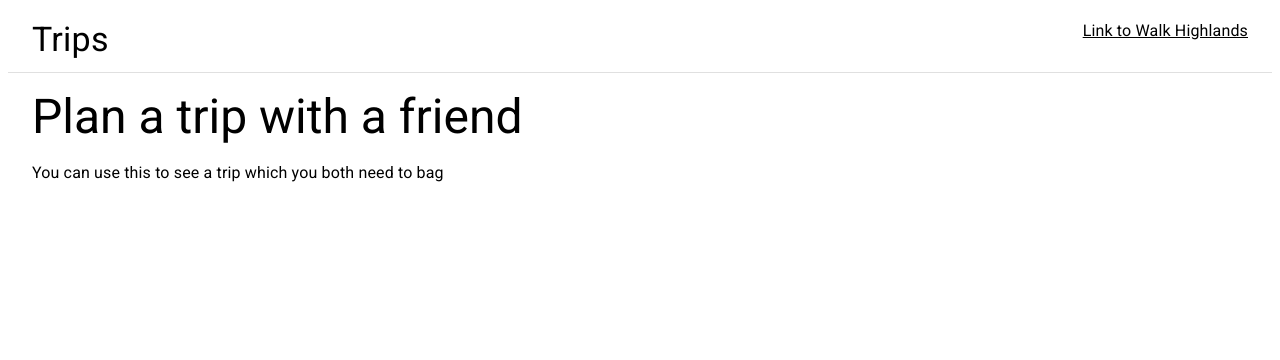
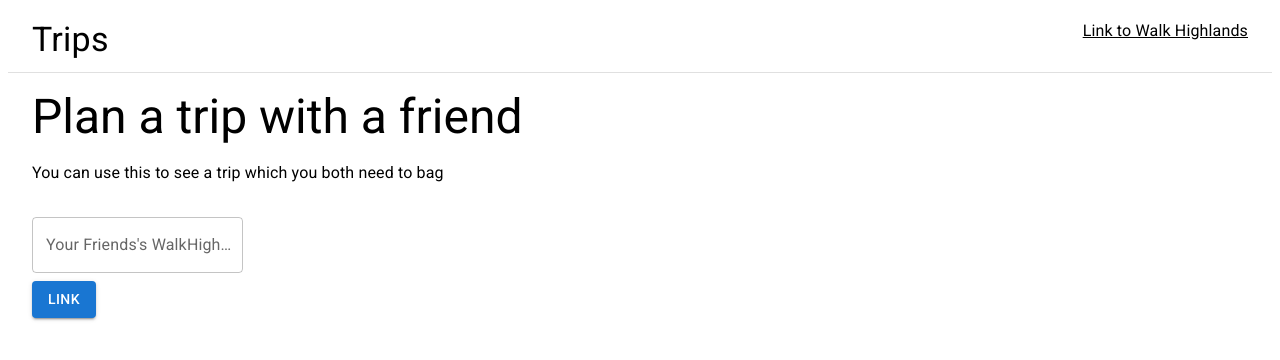
Before and after one commit to joejag/munros.joejag.com, a React (Create React App) app in the folder front/: page /plan in a window 1280 px wide. Shown: the top 360 px of the page. Built offline with nearby package versions, Linux system fonts and the light colour scheme; a web font is replaced by a local one.

Commit message:
wip: plan a trip

```diff
--- a/front/src/App.tsx
+++ b/front/src/App.tsx
@@ -38,7 +38,7 @@ export const AllMunros = () => {
         <Typography sx={{ marginTop: '1em', marginBottom: '1.6em' }}>
           It is highly recommend to <Link href="/walkhighlands">link</Link> your
           Walk Highlands munro map so you can see what Munros you've already
-          summited.
+          bagged.
         </Typography>
         <AreasMap trips={MUNROS} />
         <Grid container spacing={4}>
--- a/front/src/biz/fetchData.tsx
+++ b/front/src/biz/fetchData.tsx
@@ -1,15 +1,13 @@
 const PRODUCTION_URL =
   'https://v3no7taikc.execute-api.eu-west-2.amazonaws.com/prod/munros?u='
-const LOCAL_URL = 'http://127.0.0.1:8080/joe.json?u='
+const LOCAL_URL_JOE = 'http://127.0.0.1:8080/joe.json?u='
+const LOCAL_URL_GEZ = 'http://127.0.0.1:8080/gez.json?u='
 
 export const fetchData = (setCompleted: any, userId: string) => {
   let url = PRODUCTION_URL
   if (window.location.href.indexOf('localhost') > -1) {
-    url = LOCAL_URL
+    url = LOCAL_URL_JOE
   }
-
-  const now =
-    new Date().toDateString() + ' at ' + new Date().toLocaleTimeString()
 
   // Prevent re-runs for now
   if (
@@ -23,9 +21,11 @@ export const fetchData = (setCompleted: any, userId: string) => {
       .then((res) => res.json())
       .then(
         (result: any) => {
+          const now =
+            new Date().toDateString() + ' at ' + new Date().toLocaleTimeString()
+          localStorage.setItem('lastRefresh', now)
+
           localStorage.setItem('walkHighlandsName', userId)
-
-          localStorage.setItem('lastRefresh', now)
           localStorage.setItem('cached', JSON.stringify(result))
           setCompleted(result)
         },
@@ -35,3 +35,36 @@ export const fetchData = (setCompleted: any, userId: string) => {
       )
   }
 }
+
+export const fetchFriendData = (setCompleted: any, userId: string) => {
+  let url = PRODUCTION_URL
+  if (window.location.href.indexOf('localhost') > -1) {
+    url = LOCAL_URL_GEZ
+  }
+
+  // Prevent re-runs for now
+  if (
+    localStorage.getItem('walkHighlandsFriendName') === userId &&
+    localStorage.getItem('cachedFriend') !== null
+  ) {
+    const cachedResult = JSON.parse(localStorage.getItem('cached') || '{}')
+    setCompleted(cachedResult)
+  } else {
+    fetch(url + userId)
+      .then((res) => res.json())
+      .then(
+        (result: any) => {
+          const now =
+            new Date().toDateString() + ' at ' + new Date().toLocaleTimeString()
+          localStorage.setItem('lastRefreshFriend', now)
+
+          localStorage.setItem('walkHighlandsNameFriend', userId)
+          localStorage.setItem('cachedFriend', JSON.stringify(result))
+          setCompleted(result)
+        },
+        (error) => {
+          console.log(error)
+        }
+      )
+  }
+}
--- a/front/src/components/PlanATrip.tsx
+++ b/front/src/components/PlanATrip.tsx
@@ -1,9 +1,51 @@
+import React from 'react'
+
 import Container from '@mui/material/Container'
 import Typography from '@mui/material/Typography'
+import Grid from '@mui/material/Grid'
+import Button from '@mui/material/Button'
+import CircularProgress from '@mui/material/CircularProgress'
+import TextField from '@mui/material/TextField'
+
+import { fetchFriendData } from '../biz/fetchData'
+import { WalkHighlandsContext } from './Context'
 
 import Banner from './Banner'
 
+interface FriendTrips {
+  name: string
+  munros: string[]
+}
+
 const PlanATrip = () => {
+  const { completed, setCompleted } = React.useContext(WalkHighlandsContext)
+
+  const [loading, setLoading] = React.useState(false)
+  const [friendData, setFriendData] = React.useState<FriendTrips | null>(null)
+  const [friendId, setFriendId] = React.useState('')
+
+  if (friendData === null && localStorage.getItem('cachedFriend')) {
+    setFriendData(JSON.parse(localStorage.getItem('cachedFriend') || '{}'))
+  }
+
+  const fetchWalkHighlandsUser = (userId: string) => {
+    fetchFriendData((result: FriendTrips) => {
+      setFriendData(result)
+      setLoading(false)
+      const mergedState = {
+        ...completed,
+        name: 'bob',
+        munros: (completed?.munros || []).concat(
+          ...result.munros.filter(
+            (i) => (completed?.munros || []).indexOf(i) < 0
+          )
+        ),
+      }
+      setCompleted(mergedState)
+    }, userId)
+    setLoading(true)
+  }
+
   return (
     <>
       <Banner />
@@ -16,6 +58,45 @@ const PlanATrip = () => {
         <Typography sx={{ marginTop: '1em' }}>
           You can use this to see a trip which you both need to bag
         </Typography>
+
+        {friendData && (
+          <h1>
+            {friendData.name} {friendData.munros.length}
+          </h1>
+        )}
+
+        {friendData === null && (
+          <>
+            <Grid container sx={{ paddingTop: '2em' }}>
+              <TextField
+                id="outlined-basic"
+                label="Your Friends's WalkHighlands Id"
+                variant="outlined"
+                value={friendId}
+                onChange={(e: any) => {
+                  setFriendId(e.target.value)
+                }}
+              />
+            </Grid>
+            <Grid container sx={{ paddingTop: '0.5em' }}>
+              <Button
+                variant="contained"
+                onClick={(e: any) => {
+                  fetchWalkHighlandsUser(friendId)
+                }}
+              >
+                Link
+                {loading && (
+                  <CircularProgress
+                    sx={{ marginLeft: '0.5em' }}
+                    color="inherit"
+                    size="1rem"
+                  />
+                )}
+              </Button>
+            </Grid>
+          </>
+        )}
       </Container>
     </>
   )
```
Also changed, not shown: 1 other file (tests, documents, lock files or other folders).
